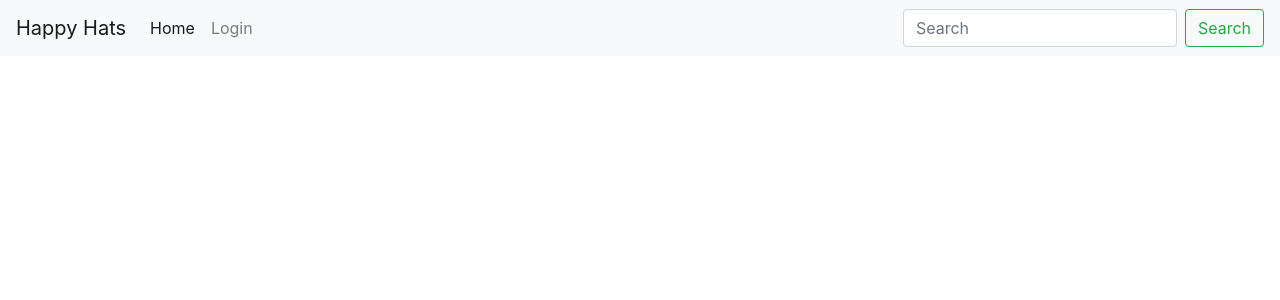
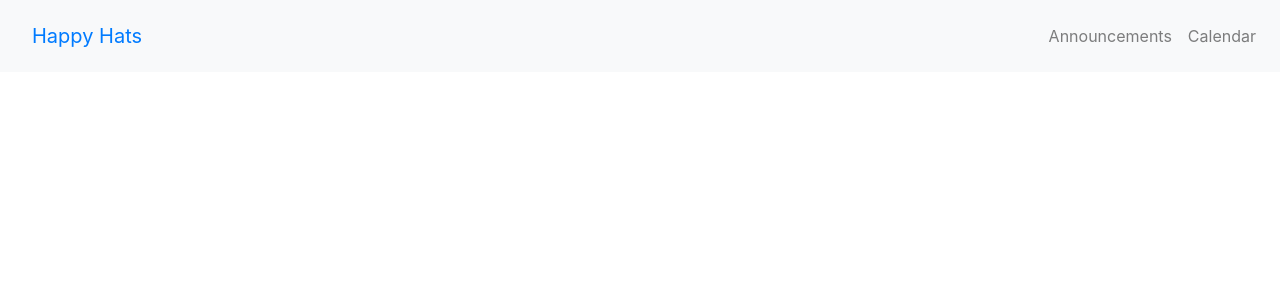
Before and after one commit to hack4impact-calpoly/happy-hats, a React (Create React App) app in the folder frontend/: page / in a window 1280 px wide. Shown: the top 300 px of the page. Built offline with nearby package versions, Linux system fonts and the light colour scheme.

Commit message:
minor nav changes

```diff
--- a/frontend/src/components/Navbar.js
+++ b/frontend/src/components/Navbar.js
@@ -4,21 +4,17 @@ import { NavLink } from "react-router-dom";
 function NavBar() {
   return (
     <Navbar bg="light" expand="lg">
-      <Navbar.Brand href="#home">Happy Hats</Navbar.Brand>
+      <Navbar.Brand href="#home"><Nav.Link as={NavLink} to="/">Happy Hats</Nav.Link></Navbar.Brand>
       <Navbar.Toggle aria-controls="basic-navbar-nav" />
       <Navbar.Collapse id="basic-navbar-nav">
-        <Nav className="mr-auto">
-          <Nav.Link as={NavLink} to="/">
-            Home
+        <Nav className="ml-auto">
+          <Nav.Link component={NavLink} to="/login">
+            Announcements
           </Nav.Link>
           <Nav.Link component={NavLink} to="/login">
-            Login
+            Calendar
           </Nav.Link>
         </Nav>
-        <Form inline>
-          <FormControl type="text" placeholder="Search" className="mr-sm-2" />
-          <Button variant="outline-success">Search</Button>
-        </Form>
       </Navbar.Collapse>
     </Navbar>
   );
```
Also changed, not shown: 2 other files (tests, documents, lock files or other folders).
